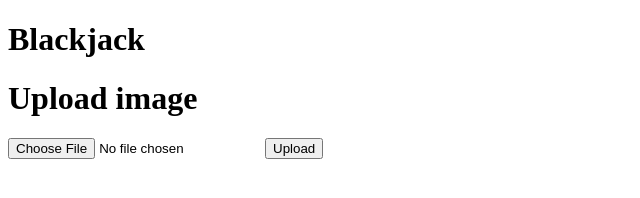
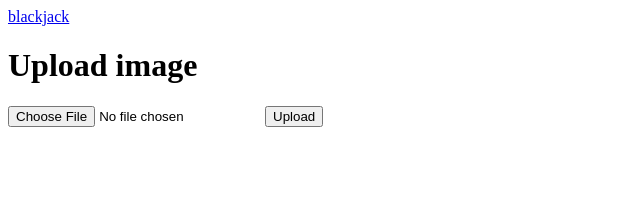
Before and after one commit to marcus-sjoholm/marcus-sjoholm.github.io, a website: page index.html in a window 1280 px wide. Shown: the whole page, without its empty margins (0-640 px from the left). Drawn offline with Linux system fonts and the light colour scheme.

Commit message:
Made blackjack clickabe?

```diff
--- a/index.html
+++ b/index.html
@@ -6,7 +6,7 @@
         <meta name="viewport" content="width=device-width, initial-scale=1">
     </head>
     <body>
-        <h1 href="blackjack.html">Blackjack</h1>
+        <a href="blackjack.html">blackjack</a>
         <h1>Upload image</h1>
         <form action="/" enctype="multipart/form-data" method="post">
             <input type="file" name="image" accept='image/*'>
```
